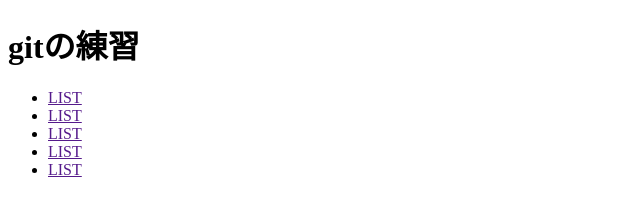
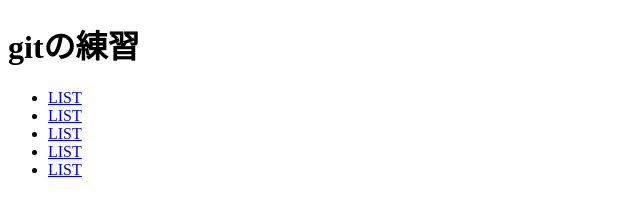
Before and after one commit to atsushi77/git.test, a plain HTML site: page index.html in a window 1280 px wide. Shown: the whole page, without its empty margins (0-640 px from the left). Drawn offline with Linux system fonts and the light colour scheme.

Commit message:
linkの設定

```diff
--- a/index.html
+++ b/index.html
@@ -12,11 +12,21 @@
 
       <nav class="header-nav">
         <ul class="header-nav-list">
-          <li class="header-nav-item"><a href="" class="nav-link">LIST</a></li>
-          <li class="header-nav-item"><a href="" class="nav-link">LIST</a></li>
-          <li class="header-nav-item"><a href="" class="nav-link">LIST</a></li>
-          <li class="header-nav-item"><a href="" class="nav-link">LIST</a></li>
-          <li class="header-nav-item"><a href="" class="nav-link">LIST</a></li>
+          <li class="header-nav-item">
+            <a href="index.html" class="nav-link">LIST</a>
+          </li>
+          <li class="header-nav-item">
+            <a href="index.html" class="nav-link">LIST</a>
+          </li>
+          <li class="header-nav-item">
+            <a href="index.html" class="nav-link">LIST</a>
+          </li>
+          <li class="header-nav-item">
+            <a href="index.html" class="nav-link">LIST</a>
+          </li>
+          <li class="header-nav-item">
+            <a href="index.html" class="nav-link">LIST</a>
+          </li>
         </ul>
       </nav>
     </header>
```
